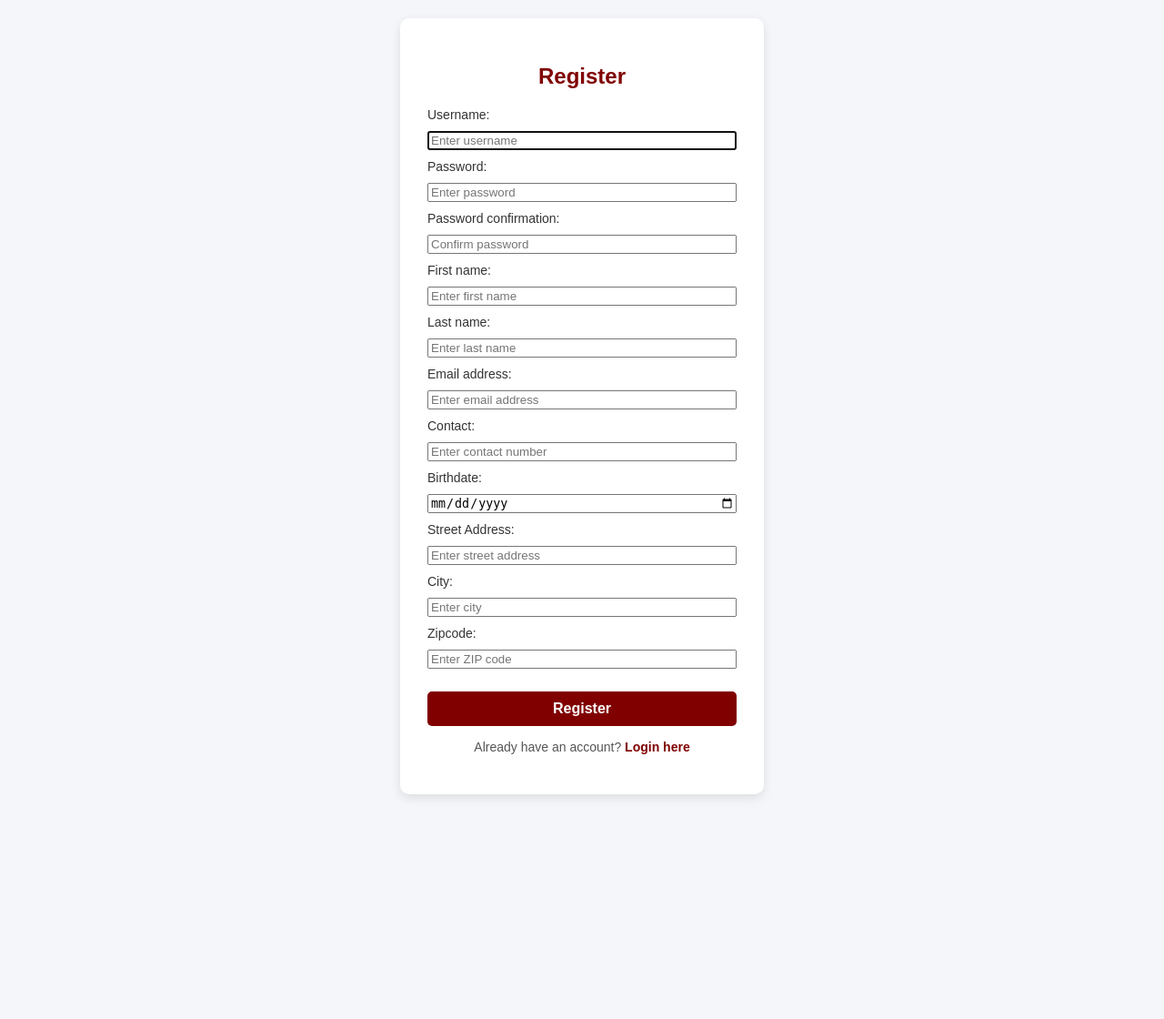
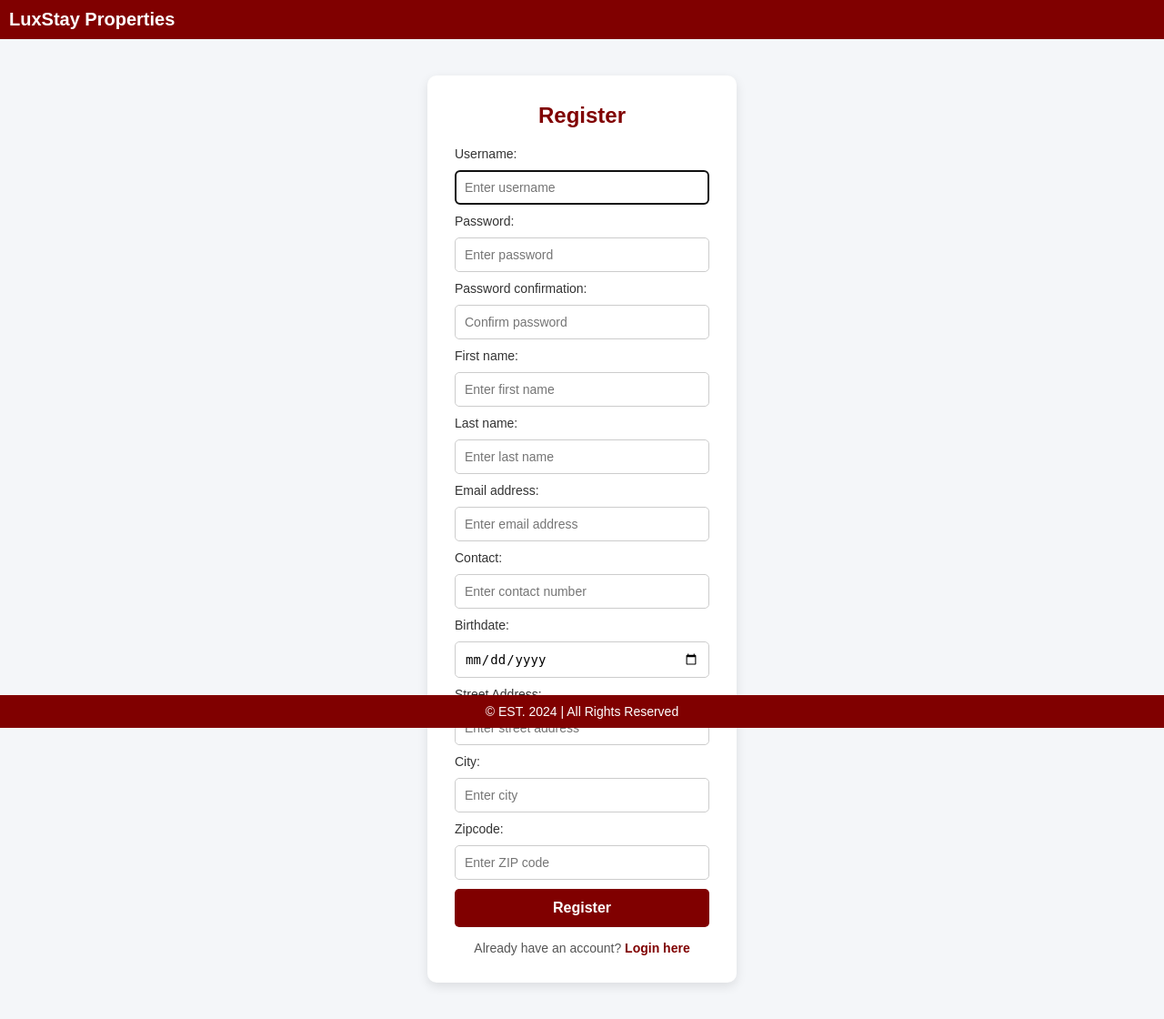
Before and after one commit to WazeyBoi/LuxStayProperties, a Django app: page /users/register/ in a window 1280 px wide. Shown: the whole page at 91% size. Before the commit the page ends 877 px from the top, so only its background shows below. Run offline with Django 5.2, Linux system fonts and the light colour scheme.

Commit message:
Initial Commit

```diff
--- a/LuxStay/settings.py
+++ b/LuxStay/settings.py
@@ -59,7 +59,7 @@ ROOT_URLCONF = 'LuxStay.urls'
 TEMPLATES = [
     {
         'BACKEND': 'django.template.backends.django.DjangoTemplates',
-        'DIRS': [],
+        'DIRS': [BASE_DIR / 'templates'],
         'APP_DIRS': True,
         'OPTIONS': {
             'context_processors': [
--- /dev/null
+++ b/users/static/users/style.css
@@ -0,0 +1,130 @@
+/* General Reset */
+* {
+    box-sizing: border-box;
+    margin: 0;
+    padding: 0;
+}
+
+/* Body and Main Styling */
+body {
+    font-family: Arial, sans-serif;
+    background-color: #f4f6f9;
+    color: #333;
+}
+
+/* Header */
+.header {
+    background-color: #800000;
+    padding: 15px 20px;
+    display: flex;
+    align-items: center;
+    justify-content: space-between;
+}
+
+.header .logo {
+    display: flex;
+    align-items: center;
+    color: white;
+    font-weight: bold;
+}
+
+.header nav a {
+    color: white;
+    margin-right: 15px;
+    text-decoration: none;
+}
+
+.header .login-btn, .header .signup-btn {
+    color: #fff;
+    padding: 8px 15px;
+    border-radius: 5px;
+    font-weight: bold;
+}
+
+.header .signup-btn {
+    background-color: gold;
+}
+
+.header .login-btn:hover, .header .signup-btn:hover {
+    opacity: 0.8;
+}
+
+/* Footer */
+.footer {
+    background-color: #800000;
+    color: white;
+    text-align: center;
+    padding: 10px 0;
+}
+
+/* Form Container */
+.form-container {
+    background-color: #ffffff;
+    padding: 30px;
+    border-radius: 10px;
+    box-shadow: 0px 4px 12px rgba(0, 0, 0, 0.1);
+    width: 340px;
+    margin: 20px auto;
+    text-align: center;
+}
+
+/* Form Elements */
+.form-container h2 {
+    color: #800000;
+    font-size: 24px;
+    font-weight: bold;
+    margin-bottom: 20px;
+}
+
+.form-container form {
+    display: flex;
+    flex-direction: column;
+    gap: 10px;
+}
+
+.form-container label {
+    font-weight: normal;
+    color: #333;
+    font-size: 14px;
+    text-align: left;
+}
+
+.form-container input[type="text"],
+.form-container input[type="password"],
+.form-container input[type="email"],
+.form-container input[type="date"],
+.form-container textarea {
+    width: 100%;
+    padding: 10px;
+    border: 1px solid #ccc;
+    border-radius: 5px;
+    font-size: 14px;
+}
+
+.form-container button {
+    padding: 12px;
+    background-color: #800000;
+    color: white;
+    border: none;
+    border-radius: 5px;
+    font-weight: bold;
+    cursor: pointer;
+    font-size: 16px;
+    transition: background-color 0.3s;
+}
+
+.form-container button:hover {
+    background-color: #660000;
+}
+
+.form-container p {
+    color: #555;
+    font-size: 14px;
+    margin-top: 15px;
+}
+
+.form-container a {
+    color: #800000;
+    text-decoration: none;
+    font-weight: bold;
+}
--- /dev/null
+++ b/users/templates/users/base.html
@@ -0,0 +1,32 @@
+{% load static %}
+<!DOCTYPE html>
+<html lang="en">
+<head>
+    <meta charset="UTF-8">
+    <meta name="viewport" content="width=device-width, initial-scale=1.0">
+    <title>{% block title %}Page{% endblock %}</title>
+    <link rel="stylesheet" href="{% static 'users/style.css' %}">
+</head>
+<body style="font-family: Arial, sans-serif; background-color: #f4f6f9; color: #333; margin: 0;">
+
+    <!-- Header -->
+    <header class="header" style="background-color: #800000; padding: 10px;">
+        <div class="container" style="display: flex; justify-content: space-between; align-items: center;">
+            <div class="logo" style="display: flex; align-items: center;">
+                <span style="color: white; font-size: 20px; font-weight: bold;">LuxStay Properties</span>
+            </div>
+        </div>
+    </header>
+
+    <!-- Main Content -->
+    <main style="padding: 20px;">
+        {% block content %}{% endblock %}
+    </main>
+
+    <!-- Footer -->
+    <footer style="background-color: #800000; color: white; text-align: center; padding: 10px; font-size: 14px; position: fixed; width: 100%; bottom: 0;">
+        &copy; EST. 2024 | All Rights Reserved
+    </footer>
+
+</body>
+</html>
--- a/users/templates/users/register.html
+++ b/users/templates/users/register.html
@@ -1,60 +1,52 @@
-{% load static %}
-<!DOCTYPE html>
-<html lang="en">
-<head>
-    <meta charset="UTF-8">
-    <meta name="viewport" content="width=device-width, initial-scale=1.0">
-    <title>Register</title>
-</head>
-<body style="font-family: Arial, sans-serif; background-color: #f4f6f9; color: #333; display: flex; justify-content: center; align-items: center; min-height: 100vh; margin: 0;">
+{% extends "users/base.html" %}
 
-    <div style="background-color: #ffffff; padding: 30px; border-radius: 10px; box-shadow: 0px 4px 12px rgba(0, 0, 0, 0.1); width: 340px; margin: 20px;">
-        <h2 style="text-align: center; color: #800000; margin-bottom: 20px; font-size: 24px; font-weight: bold;">Register</h2>
+{% block title %}Register | LuxStay Properties{% endblock %}
 
-        <form method="post" style="display: flex; flex-direction: column; gap: 10px;">
+{% block content %}
+<div class="form-container">
+    <h2>Register</h2>
+    <form method="post">
         {% csrf_token %}
         {{ form.non_field_errors }}
 
-            <label for="username" style="font-weight: normal; color: #333; font-size: 14px;">Username:</label>
+        <label for="username">Username:</label>
         {{ form.username }}
 
-            <label for="password1" style="font-weight: normal; color: #333; font-size: 14px;">Password:</label>
+        <label for="password1">Password:</label>
         {{ form.password1 }}
 
-            <label for="password2" style="font-weight: normal; color: #333; font-size: 14px;">Password confirmation:</label>
+        <label for="password2">Password confirmation:</label>
         {{ form.password2 }}
 
-            <label for="first_name" style="font-weight: normal; color: #333; font-size: 14px;">First name:</label>
+        <label for="first_name">First name:</label>
         {{ form.first_name }}
 
-            <label for="last_name" style="font-weight: normal; color: #333; font-size: 14px;">Last name:</label>
+        <label for="last_name">Last name:</label>
         {{ form.last_name }}
 
-            <label for="email" style="font-weight: normal; color: #333; font-size: 14px;">Email address:</label>
+        <label for="email">Email address:</label>
         {{ form.email }}
 
-            <label for="contact" style="font-weight: normal; color: #333; font-size: 14px;">Contact:</label>
+        <label for="contact">Contact:</label>
         {{ form.contact }}
 
-            <label for="birthdate" style="font-weight: normal; color: #333; font-size: 14px;">Birthdate:</label>
+        <label for="birthdate">Birthdate:</label>
         {{ form.birthdate }}
 
-            <label for="streetAddress" style="font-weight: normal; color: #333; font-size: 14px;">Street Address:</label>
+        <label for="streetAddress">Street Address:</label>
         {{ form.streetAddress }}
 
-            <label for="city" style="font-weight: normal; color: #333; font-size: 14px;">City:</label>
+        <label for="city">City:</label>
         {{ form.city }}
 
-            <label for="zipcode" style="font-weight: normal; color: #333; font-size: 14px;">Zipcode:</label>
+        <label for="zipcode">Zipcode:</label>
         {{ form.zipcode }}
 
-            <button type="submit" style="padding: 10px; background-color: #800000; color: white; border: none; border-radius: 5px; font-weight: bold; cursor: pointer; font-size: 16px; width: 100%; margin-top: 15px;">Register</button>
+        <button type="submit">Register</button>
     </form>
 
-        <p style="text-align: center; margin-top: 15px; color: #555; font-size: 14px;">
-            Already have an account? <a href="{% url 'login' %}" style="color: #800000; text-decoration: none; font-weight: bold;">Login here</a>
+    <p>
+        Already have an account? <a href="{% url 'login' %}">Login here</a>
     </p>
 </div>
-
-</body>
-</html>
+{% endblock %}
--- a/users/views.py
+++ b/users/views.py
@@ -5,6 +5,7 @@ from django.contrib.auth.decorators import login_required
 from .models import User
 from leases.models import Lease
 from .forms import CustomUserCreationForm
+from datetime import date
 
 def register_view(request):
     if request.method == "POST":
@@ -46,19 +47,24 @@ def logout_view(request):
 
 @login_required
 def tenant_management(request):
-    tenants = []
-    search_query = request.GET.get("search", "").strip()  # Get the search term from query parameters
+    tenants = None
+    search_query = request.GET.get("search", "").strip()
 
     if search_query:
-        # Filter only tenants by first name or last name, case-insensitively
+        # Filter tenants by first name or last name
         tenants = User.objects.filter(
-            role='tenant',  # Ensures we retrieve only tenants
+            role='tenant'
         ).filter(
             first_name__icontains=search_query
         ) | User.objects.filter(
             role='tenant',
             last_name__icontains=search_query
         )
+
+        # Add active and inactive leases for each tenant
+        for tenant in tenants:
+            tenant.active_leases = Lease.objects.filter(tenant=tenant, end_date__gte=date.today())
+            tenant.inactive_leases = Lease.objects.filter(tenant=tenant, end_date__lt=date.today())
 
     return render(request, 'users/tenant_management.html', {'tenants': tenants})
 
```
Also changed, not shown: static/css/style.css (deleted, +0 -60 lines), users/templates/users/login.html (+18 -27 lines), users/templates/users/tenant_management.html (+119 -28 lines), db.sqlite3. Lines whose indentation alone changed are shown as unchanged.
